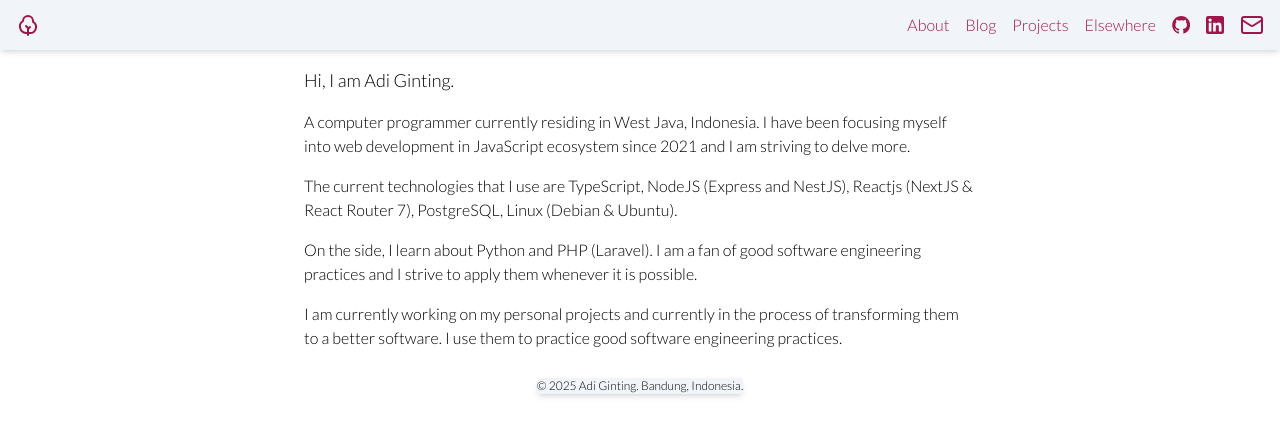
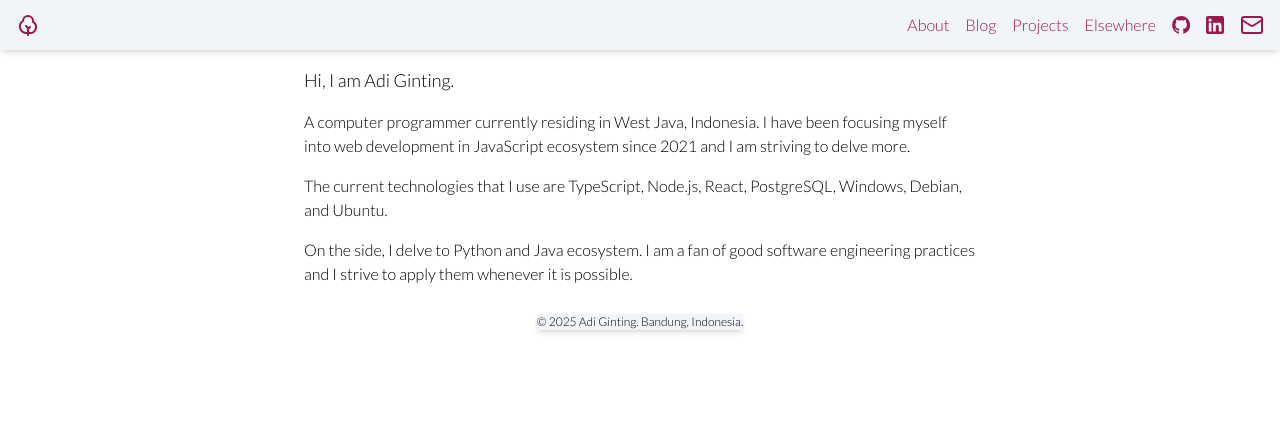
Before and after one commit to adipginting/adipginting.com, a Next.js app: page / in a window 1280 px wide. Shown: the top 436 px of the page. Built offline with nearby package versions, Linux system fonts and the light colour scheme.

Commit message:
edit: edited about me and change font

```diff
--- a/src/app/page.tsx
+++ b/src/app/page.tsx
@@ -13,20 +13,13 @@ export default function Home() {
         </p>
 
         <p>
-          The current technologies that I use are TypeScript, NodeJS (Express
-          and NestJS), Reactjs (NextJS & React Router 7), PostgreSQL, Linux
-          (Debian & Ubuntu).
+          The current technologies that I use are TypeScript, Node.js, React,
+          PostgreSQL, Windows, Debian, and Ubuntu.
         </p>
         <p>
-          On the side, I learn about Python and PHP (Laravel). I am a fan of
-          good software engineering practices and I strive to apply them
-          whenever it is possible.
-        </p>
-
-        <p>
-          I am currently working on my personal projects and currently in the
-          process of transforming them to a better software. I use them to
-          practice good software engineering practices.
+          On the side, I delve to Python and Java ecosystem. I am a fan of good
+          software engineering practices and I strive to apply them whenever it
+          is possible.
         </p>
       </div>
     </main>
```
